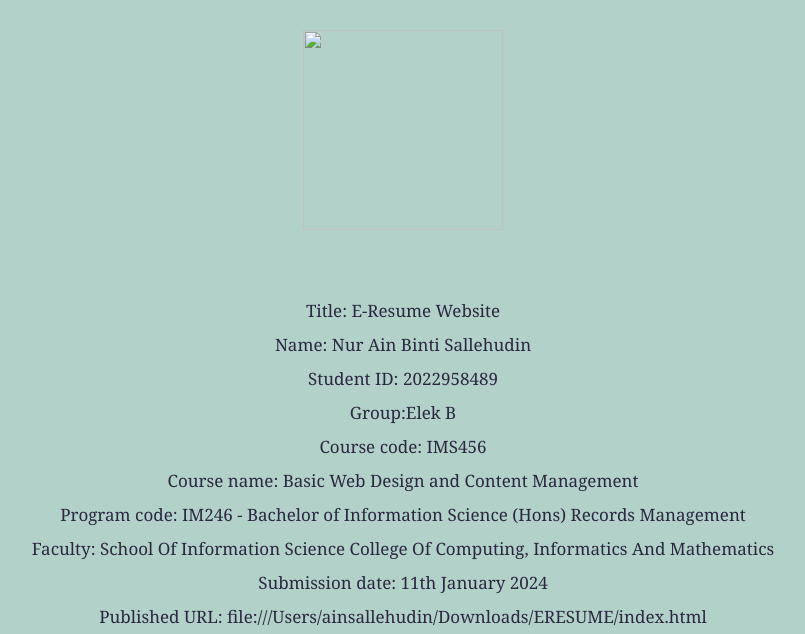
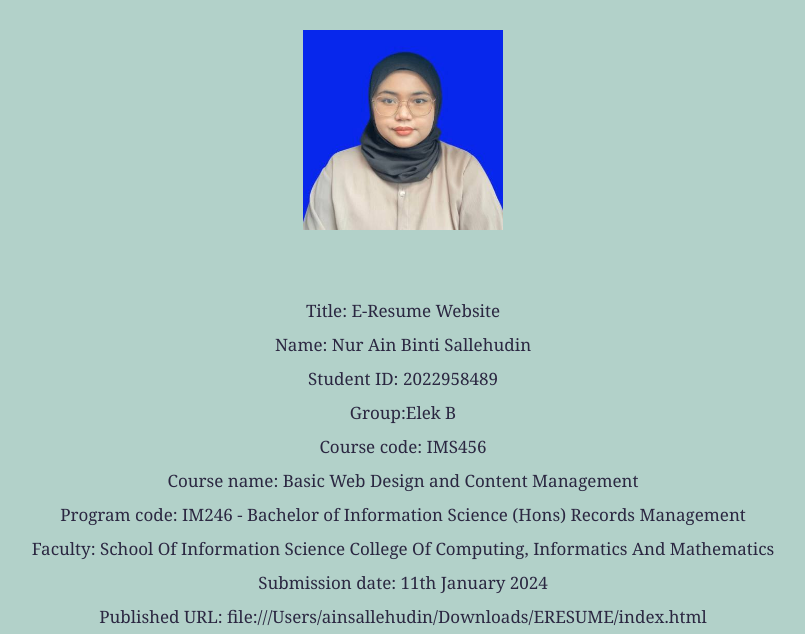
Before and after one commit to ainsalleh12/ainsallehudin, a plain HTML site: page student.html in a window 1280 px wide. Shown: the part 166-800 px from the top of the page, without its empty margins (237-1042 px from the left). Drawn offline with Linux system fonts and the light colour scheme.

Commit message:
Update student.html

```diff
--- a/student.html
+++ b/student.html
@@ -14,7 +14,7 @@
 
             <div class="background-section section2">
                 <h2 style="font-size: 40px">My Profile</h2>
-                <img class="about-image" src="img/ainsallehudin.jpeg">
+                <img class="about-image" src="ainsallehudin.jpeg">
                 <p style="font-size: 17px">
                     <br>Title: E-Resume Website
                     <br>Name: Nur Ain Binti Sallehudin
```
